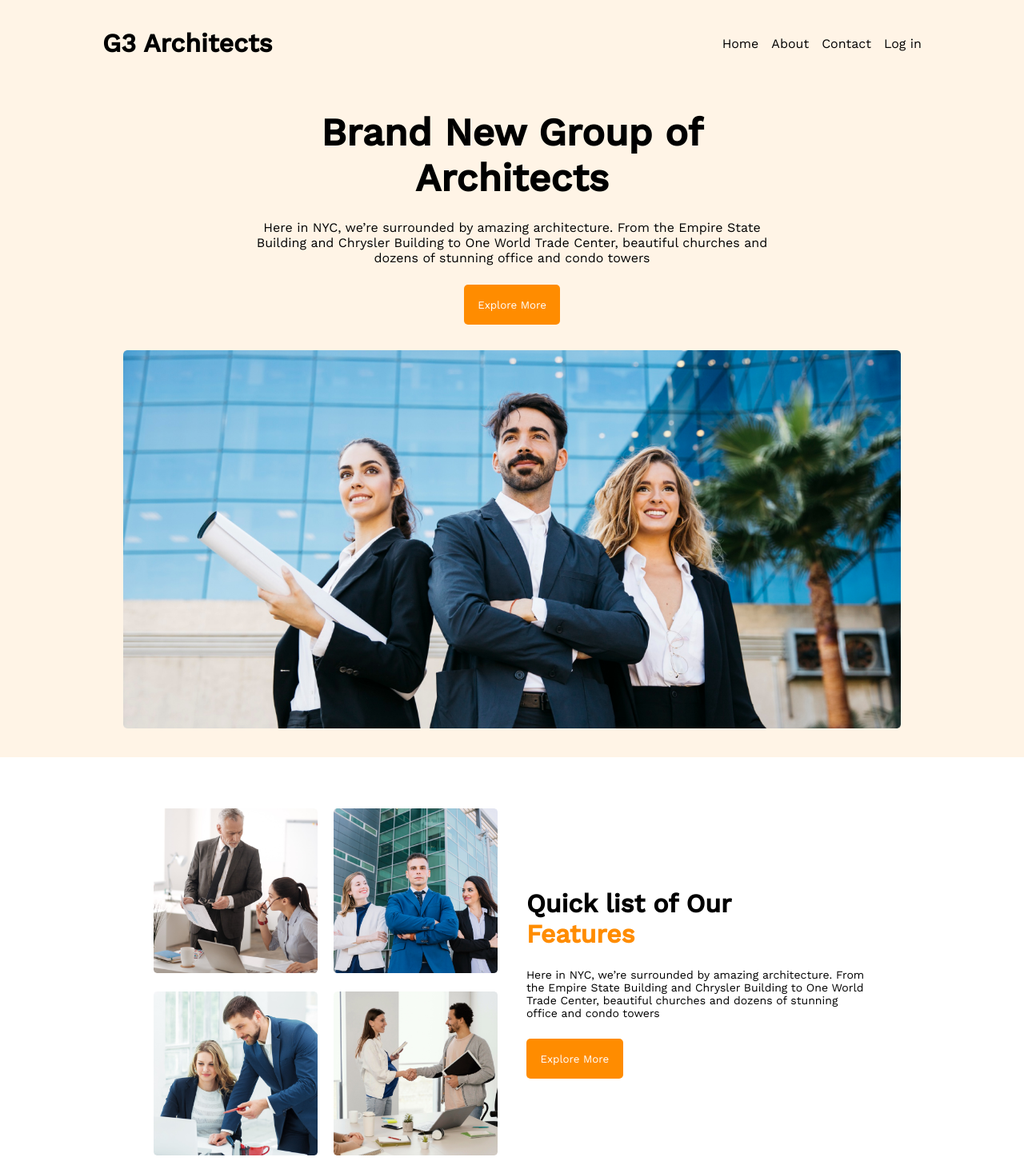
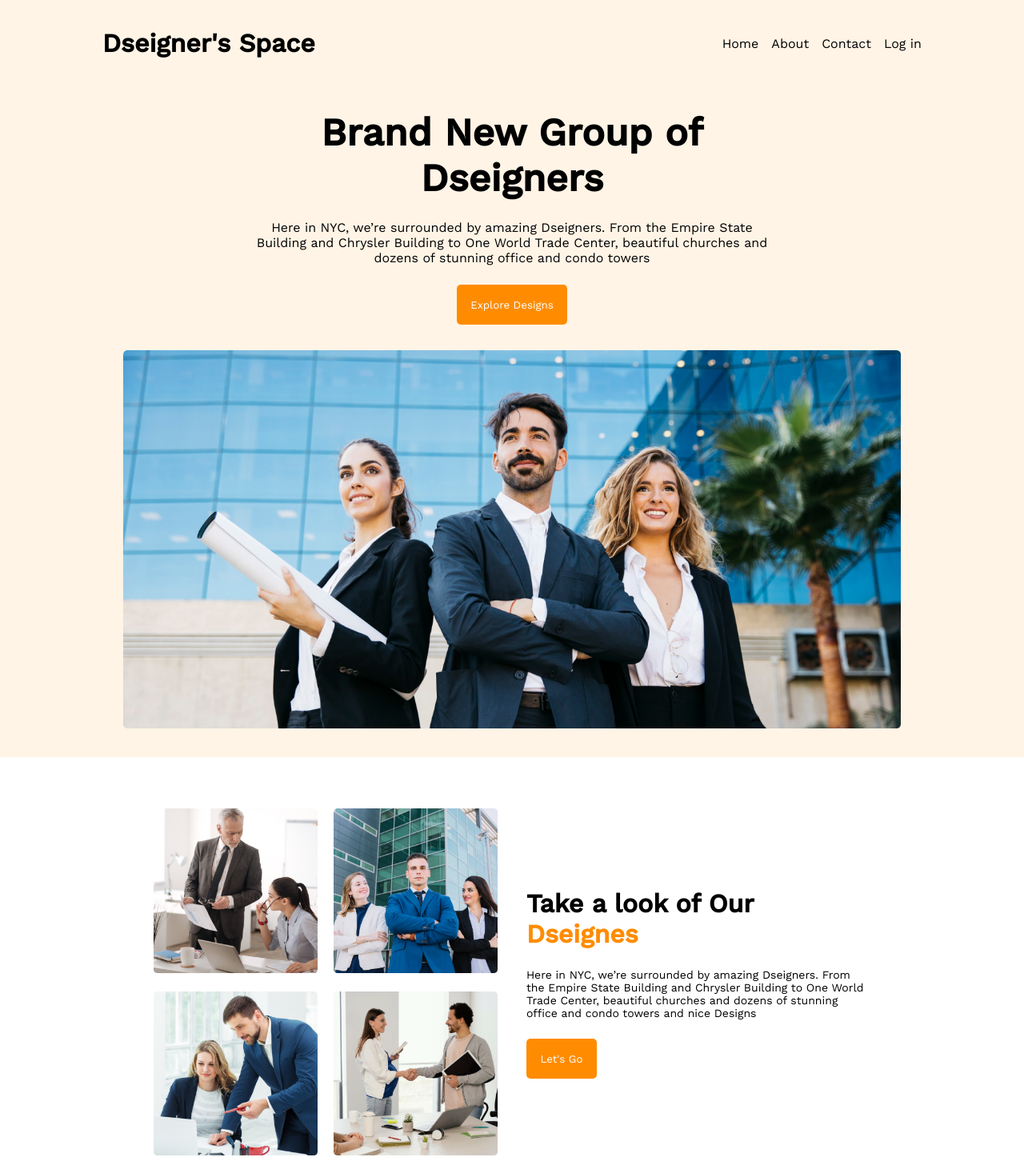
Before and after one commit to mfobaf/assignment-g3-architects, a plain HTML site: page index.html in a window 1280 px wide. Shown: the top 1452 px of the page at 80% size. Drawn offline with nearby package versions, Linux system fonts and the light colour scheme.

Commit message:
writte texts

```diff
--- a/index.html
+++ b/index.html
@@ -19,7 +19,7 @@
     <header>
         <!-- navigation -->
         <nav>
-            <div class="nav-title">G3 Architects</div>
+            <div class="nav-title">Dseigner's Space</div>
             <div class="nav-items">
                 <ul>
                     <li>Home</li>
@@ -45,13 +45,13 @@
         <div class="banner">
             <div class="banner-info">
                 <h1 class="banner-title">Brand New
-                    Group of Architects
+                    Group of Dseigners
                 </h1>
                 <p class="banner-paragraph">
 
-                    Here in NYC, we’re surrounded by amazing architecture. From the Empire State Building and Chrysler Building to One World Trade Center, beautiful churches and dozens of stunning office and condo towers
+                    Here in NYC, we’re surrounded by amazing Dseigners. From the Empire State Building and Chrysler Building to One World Trade Center, beautiful churches and dozens of stunning office and condo towers
                 </p>
-                <button class="banner-btn">Explore More</button>
+                <button class="banner-btn">Explore Designs</button>
             </div>
         </div>
         <div class="banner-images">
@@ -77,17 +77,17 @@
             </div>
         </div>
         <div class="feature-info">
-            <h2 class="feature-title"> <span class="span-1"></span>  Quick list of Our <span class="span-2">Features </span> </h2>
-            <p class="feature-paragraph">Here in NYC, we’re surrounded by amazing architecture. From the Empire State Building and Chrysler Building to One World Trade Center, beautiful churches and dozens of stunning office and condo towers</p>
-            <button class="banner-btn">Explore More</button>
+            <h2 class="feature-title"> <span class="span-1"></span>  Take a look of Our <span class="span-2"> Dseignes </span> </h2>
+            <p class="feature-paragraph"> Here in NYC, we’re surrounded by amazing Dseigners. From the Empire State Building and Chrysler Building to One World Trade Center, beautiful churches and dozens of stunning office and condo towers and nice Designs</p>
+            <button class="banner-btn">Let's Go</button>
         </div>
     </div>
     <!-- features types -->
     <section class="feature-typ-container">
         <div class="feature-types">
             <div class="feature-typ">
-                <h1 class="feature-type-title">Features you will love & enjoy</h1>
-                <p class="feature-ryp-ordinary">Here in NYC, we’re surrounded by amazing architecture. From the Empire State Building and Chrysler Building to One World Trade</p>
+                <h1 class="feature-type-title">Our special features & skills </h1>
+                <p class="feature-ryp-ordinary"> Here in NYC, we’re surrounded by amazing Dseigners. From the Empire State Building and Chrysler Building to One World Trade Center, beautiful churches and dozens of stunning office and condo towers</p>
                 <div class="feature-typ-paragraph">
                     <h3  class="feature-typs-subtitles">Dexktop & Mobile Version</h3>
                     <p>Web developers have to test websites on specific browsers to ensure the site’s compatibility with said browser’s specifications</p>
@@ -147,20 +147,6 @@
         </div>
 
     </section>
-    <!-- hire Us
-    <div class="body-text">
-        <h2 class="body-title">My failures of <br> previous year</h2>
-        <p class="body-subtitile">Contrary to popular belief, Lorem Ipsum is not simply random text. It has roots in
-            a piece of classical Latin literature from 45 BC, making it over 2000 years old. Richard McClintock.</p>
-        <ul class="ul-items">
-            <li class="li-items"> <span class="checkmarks">✓</span>Contrary to popular belief, is not simply.</li>
-            <li class="li-items"> <span class="checkmarks"> ✓</span>Contrary to popular belief.</li>
-            <li class="li-items"> <span class="checkmarks">✓</span>Contrary to popular , is not simply.</li>
-            <li class="li-items"> <span class="checkmarks">✓</span>Contrary to popular belief, is not simply.</li>
-            <li class="li-items"> <span class="checkmarks">✓ </span>Contrary to popular simply.</li>
-        </ul> -->
-
-    <!-- sponsor -->
     <section class="sponsors">
         <h1 class="sponsor-title">Our Sponspors</h1>
         <p class="sponsor-paragraph">List of organisations licensed to sponsor workers on the Worker and Temporary Worker immigration routes </p>
--- a/styles/style.css
+++ b/styles/style.css
@@ -364,7 +364,7 @@ footer {
 }
 
 /* respo0nsive mobile styles */
-@media only screen and (max-width:577px) {
+@media only screen and (max-width:576px) {
     s body {
         width: 100%;
     }
```
